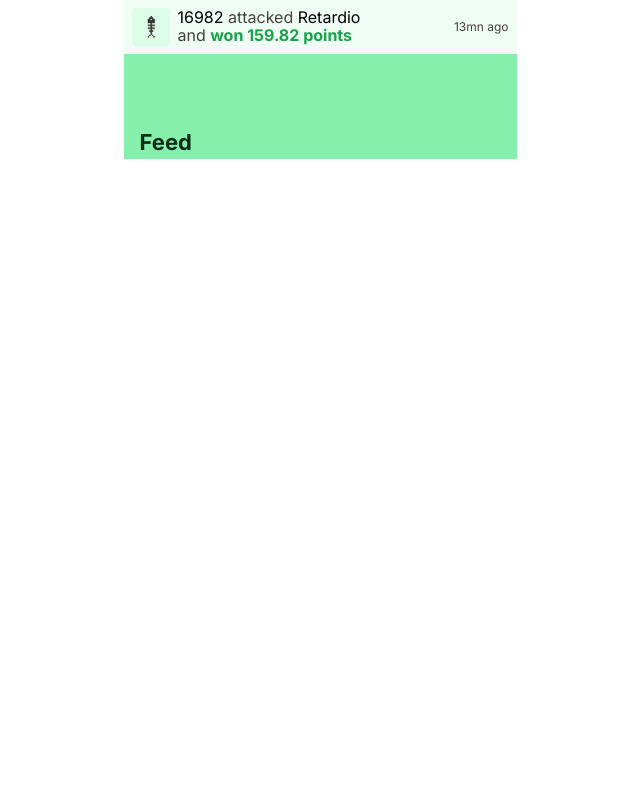
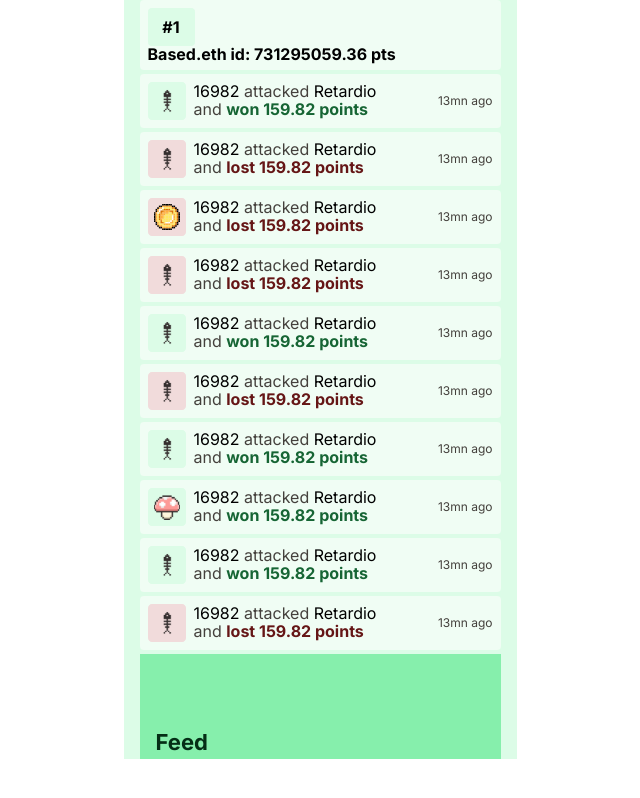
Before and after one commit to Shreya-454/feed, a Next.js app: page / in a window 1280 px wide. Shown: the whole page, without its empty margins (320-960 px from the left). Built offline with nearby package versions, Linux system fonts and the light colour scheme.

Commit message:
based-card-data

```diff
--- /dev/null
+++ b/src/components/Based.jsx
@@ -0,0 +1,25 @@
+import { basedCarddata } from "./common/Helper";
+
+export default function () {
+    return (
+        <>
+            <div>
+                {basedCarddata.map((data, index) => {
+                    return (
+                        <div key={index}>
+                            <div className="bg-offWhite p-2 rounded-[4px] mb-1">
+                                <div className="flex justify-between items-center">
+                                    <div className="w-[47px] h-[38px] bg-lightGreen text-black font-bold text-base leading-[100%] rounded-[4px] flex justify-center items-center">{data.digit}</div>
+                                </div>
+                                <div>
+                                    <p className="font-bold text-green text-base leading-[100%]">Based.eth id: 73{data.content1}</p>
+                                </div>
+                            </div>
+                        </div>
+                    );
+                })}
+
+            </div>
+        </>
+    );
+}
--- /dev/null
+++ b/src/components/common/CommonBtn.jsx
@@ -0,0 +1,15 @@
+import React from 'react';
+import Image from "next/image";
+import { CommonBtnArrow } from './Icons';
+
+const CommonBtn = ({ text }) => {
+  return (
+    <button
+          className='bg-[#F0FDF4] shadow-[inset_2px_2px_0px_0px_#0C0A0980] border-[#166534] text-base leading-[100%] px-[16px] py-[10px] border border-solid  rounded-[4px] transition-all duration-300 ease-linear'
+    >
+      {text}
+    </button>
+  );
+}
+
+export default CommonBtn;
--- a/src/components/common/Content.jsx
+++ b/src/components/common/Content.jsx
@@ -4,17 +4,17 @@ import Image from "next/image";
 export default function content() {
     return (
         <>
-            <div className=''>
+            <div>
                 {contentdata.map((data, index) => {
                     return (
                         <div key={index}>
-                            <div className="bg-offWhite p-2 rounded-10px]" >
+                                <div className="bg-offWhite p-2 rounded-[4px] mb-1">
                                     <div className="flex justify-between items-center">
                                         <div className="flex gap-2">
                                             <div>
                                                 <Image src={data.Svg} alt="svg" width={38} height={38} />
                                             </div>
-                                        <p className="text-base font-normal text-black max-w-[186px] leading-[115%]">16982 <span className="text-grey">attacked</span> Retardio <span className="text-grey">and</span > <span className={`${data.content1 === 'won' ? 'text-green-600 font-bold' : 'text-red font-bold'}`}>{data.content1}  159.82 points</span></p>
+                                            <p className="text-base font-normal text-black max-w-[186px] leading-[115%]">16982 <span className="text-grey">attacked</span> Retardio <span className="text-grey">and</span > <span className={`${data.content1 === 'won' ? 'text-Green font-bold' : 'text-red font-bold '}`}>{data.content1}  159.82 points</span></p>
                                         </div>
                                         <div>
                                             <p className='font-normal text-xs text-grey text-nowrap'>{data.content2}</p>
--- a/src/components/common/Helper.jsx
+++ b/src/components/common/Helper.jsx
@@ -4,7 +4,61 @@
 export const contentdata = [
     {
         Svg: "/assets/svg/card1.svg",
-        content1:'won',
+        content1: 'won',
+        content2: "13mn ago",
+    },
+    {
+        Svg: "/assets/svg/card2.svg",
+        content1: 'lost',
+        content2: "13mn ago",
+    },
+    {
+        Svg: "/assets/svg/card3.svg",
+        content1: 'lost',
+        content2: "13mn ago",
+    },
+    {
+        Svg: "/assets/svg/card2.svg",
+        content1: 'lost',
+        content2: "13mn ago",
+    },
+    {
+        Svg: "/assets/svg/card1.svg",
+        content1: 'won',
+        content2: "13mn ago",
+    },
+    {
+        Svg: "/assets/svg/card2.svg",
+        content1: 'lost',
+        content2: "13mn ago",
+    },
+    {
+        Svg: "/assets/svg/card1.svg",
+        content1: 'won',
+        content2: "13mn ago",
+    },
+    {
+        Svg: "/assets/svg/card4.svg",
+        content1: 'won',
+        content2: "13mn ago",
+    },
+    {
+        Svg: "/assets/svg/card1.svg",
+        content1: 'won',
+        content2: "13mn ago",
+    },
+    {
+        Svg: "/assets/svg/card2.svg",
+        content1: 'lost',
         content2: "13mn ago",
     },
 ];
+
+//---------Based-card-data----------
+export const basedCarddata = [
+    {
+        digit: "#1",
+        content1: '1295059.36 pts',
+        content2: "13mn ago",
+    },
+]
--- a/src/pages/index.js
+++ b/src/pages/index.js
@@ -1,3 +1,4 @@
+import Based from "@/components/Based";
 import Feed from "@/components/Feed";
 import Content from "@/components/common/Content";
 import Image from "next/image";
@@ -5,7 +6,8 @@ import Image from "next/image";
 
 export default function Home() {
   return (
-    <div className=" bg-lightGreen max-w-[393px] mx-auto">
+    <div className=" bg-lightGreen max-w-[393px] mx-auto px-4">
+      <Based/>
       <Content />
       <Feed />
     </div>
```
Also changed, not shown: public/assets/svg/card4.svg (added). Lines whose indentation alone changed are shown as unchanged.
